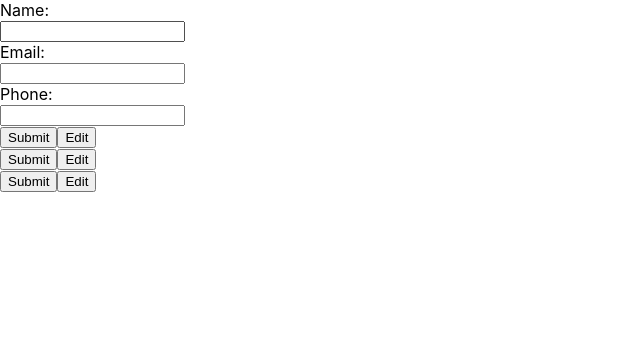
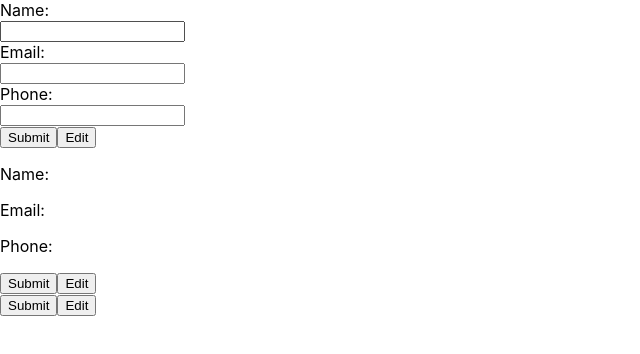
Before and after one commit to reezymane/cv-project, a React (Create React App) app: page / in a window 1280 px wide. Shown: the top 354 px of the page, without its empty margins (0-640 px from the left). Built offline with nearby package versions, Linux system fonts and the light colour scheme.

Commit message:
Add p elements to display props.text

```diff
--- a/src/components/GeneralInfo.js
+++ b/src/components/GeneralInfo.js
@@ -6,9 +6,13 @@ export default class GeneralInfo extends Component {
     };
 
     render() {
+        const {name, email, phone} = this.props;
+
         return (
-            <div>
-
+            <div className="GeneralInfo">
+                <p>Name: {name.text}</p>
+                <p>Email: {email.text}</p>
+                <p>Phone: {phone.text}</p>
             </div>
         );
     };
```
